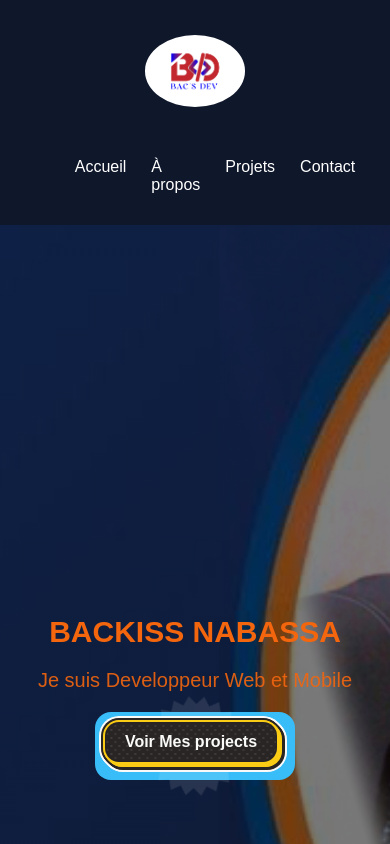
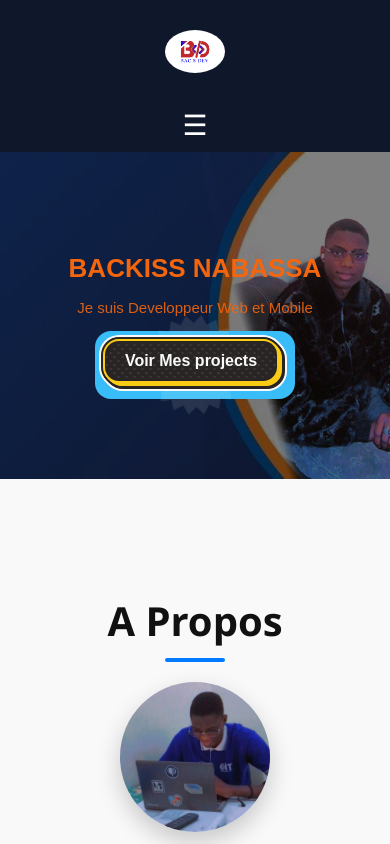
Before and after one commit to bacaythienty/portefolio, a React (Vite) app: page / in a window 390 px wide. Shown: the top 844 px of the page. Built offline with nearby package versions, Linux system fonts and the light colour scheme.

Commit message:
j'ai ajouter le responsive

```diff
--- a/src/composants/About.jsx
+++ b/src/composants/About.jsx
@@ -4,9 +4,9 @@ function About() {
     <section id="about" className="about">
       <h2>A Propos</h2>
 
-      <p>
-  Je suis Bacary Thienty, développeur freelance spécialisé en <b>React</b>, <b>Laravel</b>, <b>HTML</b>, <b>CSS</b> et <b>PHP</b>. Passionné par la création d'applications modernes et performantes, je conçois des solutions web sur mesure pour répondre à vos besoins professionnels.
-</p>
+
+
+
 
       <div className="about-content">
         <img src={profil} alt="bacs2.jpg" />
--- a/src/composants/Navbar.jsx
+++ b/src/composants/Navbar.jsx
@@ -1,24 +1,26 @@
+import { useState } from "react";
 import logo from "../assets/images/logo.png";
 import { NavLink } from "react-router-dom";
 
 function Navbar() {
+  const [open, setOpen] = useState(false);
+
   return (
     <nav className="navbar">
-      <h2><img src={logo} alt="logo" className="logo" /></h2>
+      <h2>
+        <img src={logo} alt="logo" className="logo" />
+      </h2>
 
-      <ul>
-        <li>
-          <NavLink to="/">Accueil</NavLink>
-        </li>
-        <li>
-          <NavLink to="/about">À propos</NavLink>
-        </li>
-        <li>
-          <NavLink to="/projects">Projets</NavLink>
-        </li>
-        <li>
-          <NavLink to="/contact">Contact</NavLink>
-        </li>
+      {/* Bouton menu mobile */}
+      <div className="menu-toggle" onClick={() => setOpen(!open)}>
+        ☰
+      </div>
+
+      <ul className={open ? "nav-links active" : "nav-links"}>
+        <li><NavLink to="/">Accueil</NavLink></li>
+        <li><NavLink to="/about">À propos</NavLink></li>
+        <li><NavLink to="/projects">Projets</NavLink></li>
+        <li><NavLink to="/contact">Contact</NavLink></li>
       </ul>
     </nav>
   );
--- a/src/index.css
+++ b/src/index.css
@@ -636,3 +636,185 @@ button:hover {
     font-size: 30px;
   }
 }
+
+/* ================= RESPONSIVE MODERNE PRO ================= */
+
+/* Typographie fluide */
+.hero h1 {
+  font-size: clamp(32px, 5vw, 55px);
+}
+
+.hero p {
+  font-size: clamp(16px, 2vw, 20px);
+}
+
+/* Sections adaptatives */
+section {
+  padding: clamp(60px, 8vw, 100px) 5%;
+}
+
+/* Logo responsive */
+.logo {
+  width: clamp(70px, 10vw, 100px);
+}
+
+/* Navbar spacing adaptatif */
+.navbar {
+  padding: 15px clamp(20px, 5vw, 40px);
+}
+
+/* Menu flexible */
+.navbar ul {
+  gap: clamp(10px, 2vw, 25px);
+}
+
+/* About image responsive */
+.about-content img {
+  width: clamp(150px, 25vw, 250px);
+  height: clamp(150px, 25vw, 250px);
+}
+
+/* Form moderne */
+form {
+  width: clamp(280px, 40%, 380px);
+}
+
+/* Grid projets plus fluide */
+.projects .grid {
+  gap: clamp(20px, 3vw, 30px);
+}
+
+/* Cards plus premium */
+.card {
+  transition: transform 0.3s ease, box-shadow 0.3s ease;
+}
+
+.card:hover {
+  transform: translateY(-8px) scale(1.02);
+  box-shadow: 0 20px 40px rgba(0,0,0,0.2);
+}
+
+/* Overlay plus moderne */
+.card .overlay {
+  backdrop-filter: blur(6px);
+}
+
+/* Footer spacing pro */
+.footer {
+  padding: clamp(20px, 4vw, 40px);
+}
+
+/* ================= MOBILE ULTRA PRO ================= */
+@media (max-width: 768px) {
+
+  .navbar {
+    flex-direction: column;
+    padding: 15px 5%;
+  }
+
+  .navbar ul {
+    flex-direction: column;
+    gap: 15px;
+    padding-top: 10px;
+  }
+
+  .hero {
+    height: auto;
+    padding: 80px 20px;
+  }
+
+  .about-content {
+    flex-direction: column;
+    gap: 30px;
+  }
+
+  .projects .grid {
+    grid-template-columns: 1fr;
+  }
+
+  form {
+    width: 90%;
+  }
+}
+
+/* ================= PETIT MOBILE ================= */
+@media (max-width: 480px) {
+
+  .hero h1 {
+    font-size: 26px;
+  }
+
+  .hero p {
+    font-size: 15px;
+  }
+
+  .navbar {
+    padding: 10px;
+  }
+
+  .logo {
+    width: 60px;
+  }
+}
+
+/* ================= UX PRO ================= */
+
+/* Hover global plus smooth */
+a, button {
+  transition: all 0.3s ease;
+}
+
+/* Scroll fluide + moderne */
+html {
+  scroll-behavior: smooth;
+}
+
+/* Scrollbar stylée */
+::-webkit-scrollbar {
+  width: 8px;
+}
+
+::-webkit-scrollbar-thumb {
+  background: linear-gradient(#38bdf8, #0ea5e9);
+  border-radius: 10px;
+}
+
+::-webkit-scrollbar-track {
+  background: #f1f1f1;
+}
+ /* MENU MOBILE */
+.menu-toggle {
+  display: none;
+  font-size: 28px;
+  cursor: pointer;
+}
+
+/* UL NAV */
+.nav-links {
+  display: flex;
+}
+
+/* MOBILE */
+@media (max-width: 768px) {
+  .menu-toggle {
+    display: block;
+  }
+
+  .nav-links {
+    position: absolute;
+    top: 70px;
+    right: 0;
+    background: #0f172a;
+    width: 100%;
+    flex-direction: column;
+    align-items: center;
+    gap: 20px;
+    padding: 20px 0;
+    transform: translateY(-200%);
+    transition: 0.4s ease;
+  }
+
+  .nav-links.active {
+    transform: translateY(0);
+  }
+}
```
